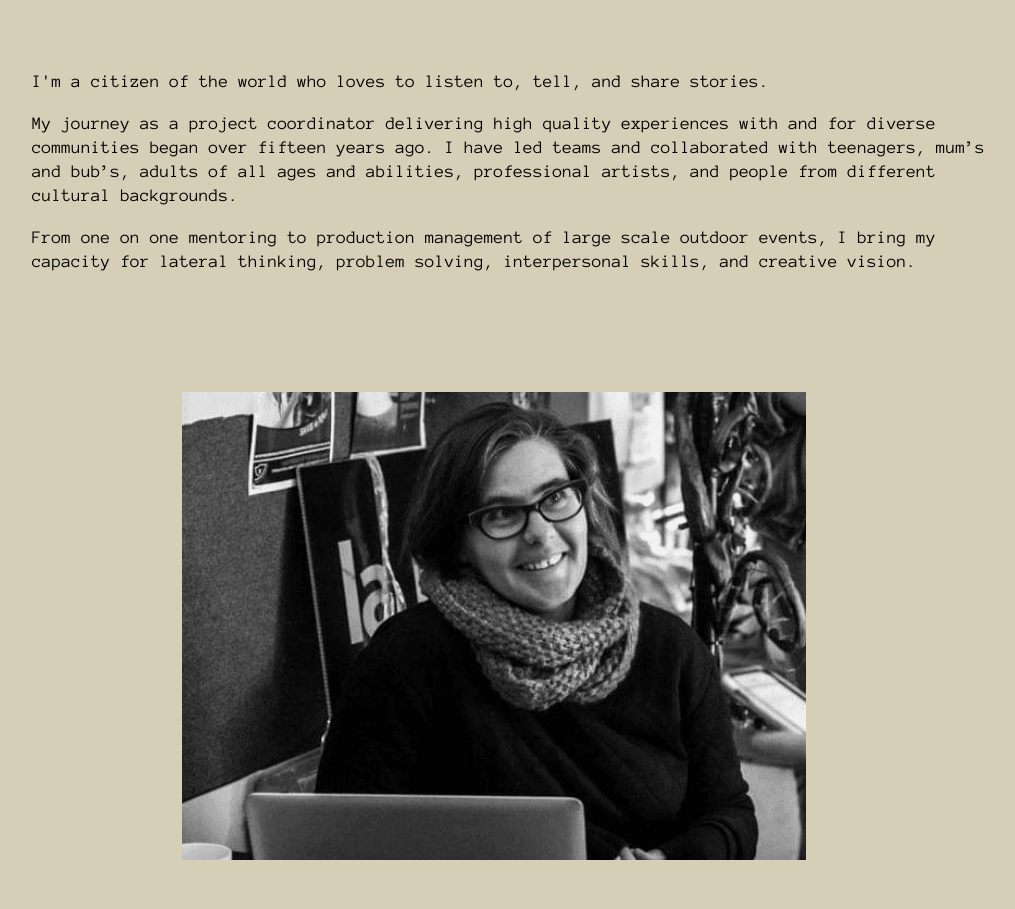
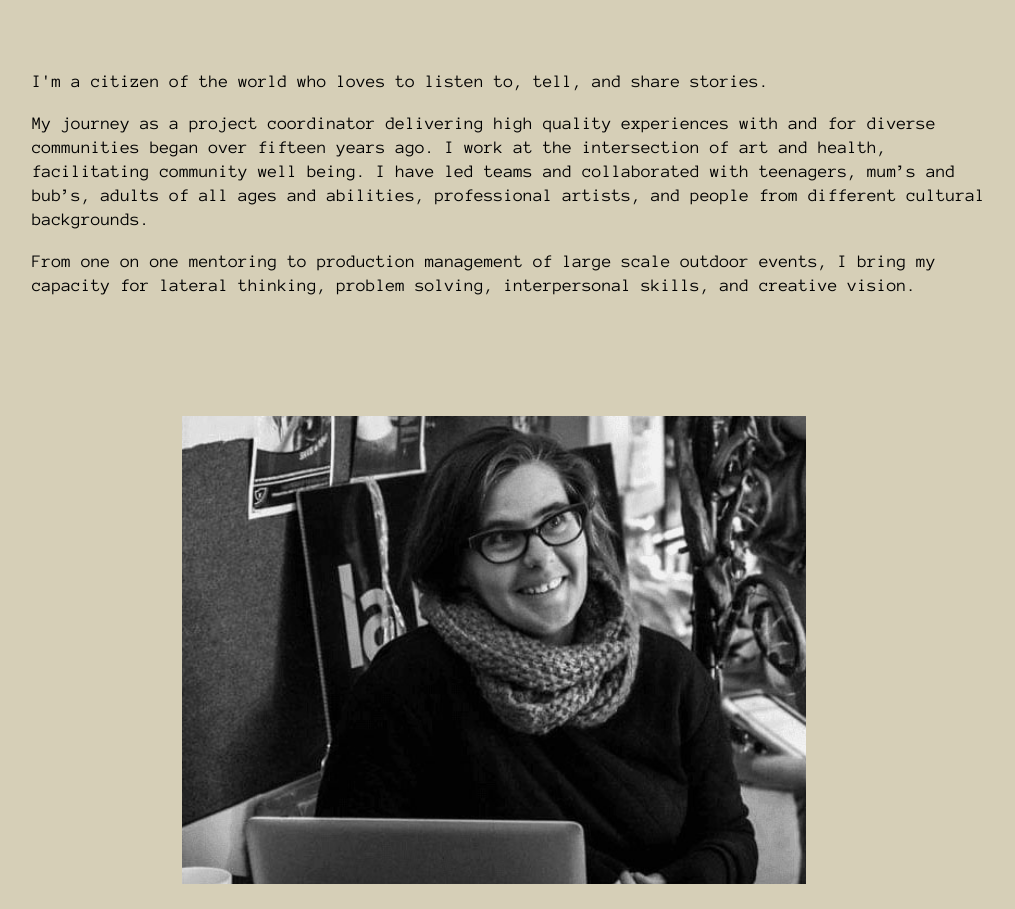
Before and after one commit to suzesmith/arts, a website built with Parcel: page index.html in a window 1280 px wide. Shown: the part 8638-9547 px from the top of the page, without its empty margins (128-1143 px from the left). Built offline with nearby package versions, Linux system fonts and the light colour scheme.

Commit message:
Addition to bio

```diff
--- a/index.html
+++ b/index.html
@@ -225,7 +225,7 @@
           <h2>About</h2>
           <div class="bio">
             <p> I'm a citizen of the world who loves to listen to, tell, and share stories. <p>
-            <p>My journey as a project coordinator delivering high quality experiences with and for diverse communities began over fifteen years ago. I have led teams and collaborated with teenagers, mum’s and bub’s, adults of all ages and abilities, professional artists, and people from different cultural backgrounds.</p>
+            <p>My journey as a project coordinator delivering high quality experiences with and for diverse communities began over fifteen years ago. I work at the intersection of art and health, facilitating community well being. I have led teams and collaborated with teenagers, mum’s and bub’s, adults of all ages and abilities, professional artists, and people from different cultural backgrounds.</p>
             <p>From one on one mentoring to production management of large scale outdoor events, I bring my capacity for lateral thinking, problem solving, interpersonal skills, and creative vision.</p>
           </div>
 
```
